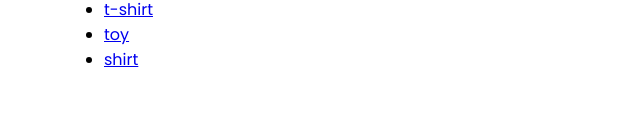
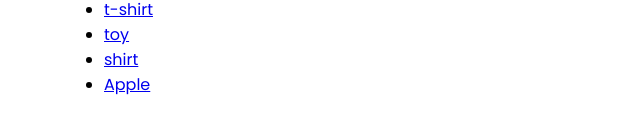
Before and after one commit to rahulDevBic/HTML-AND-CSS, a plain HTML site: page index.html in a window 1280 px wide. Shown: the part 194-328 px from the top of the page, 0-640 px from the left. Drawn offline with Linux system fonts and the light colour scheme.

Commit message:
Add new Item on list

```diff
--- a/index.html
+++ b/index.html
@@ -53,6 +53,7 @@
                 <li><a href="#"> t-shirt</a> </li>
                 <li><a href="#"> toy</a> </li>
                 <li><a href="#"> shirt</a> </li>
+                <li><a href="#"> Apple</a> </li>
             </ul>
 
         </div>
```
